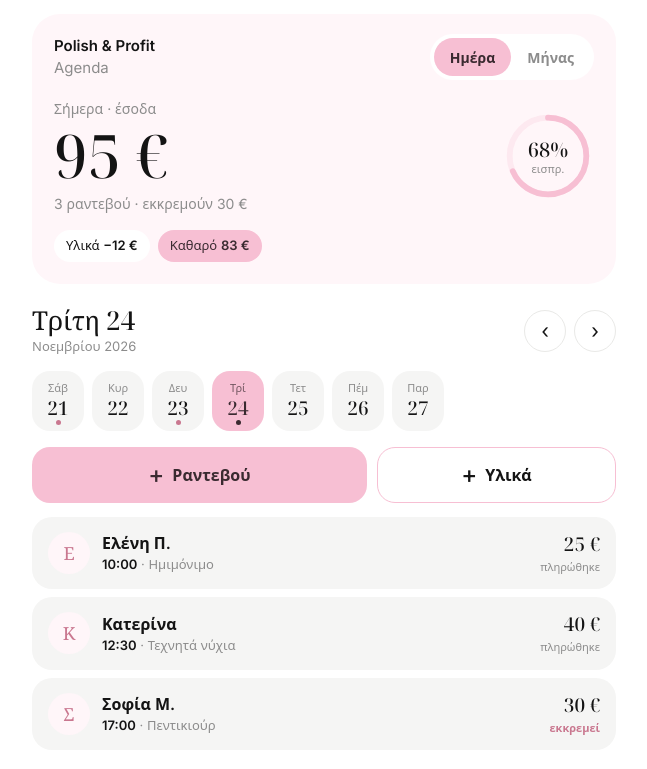
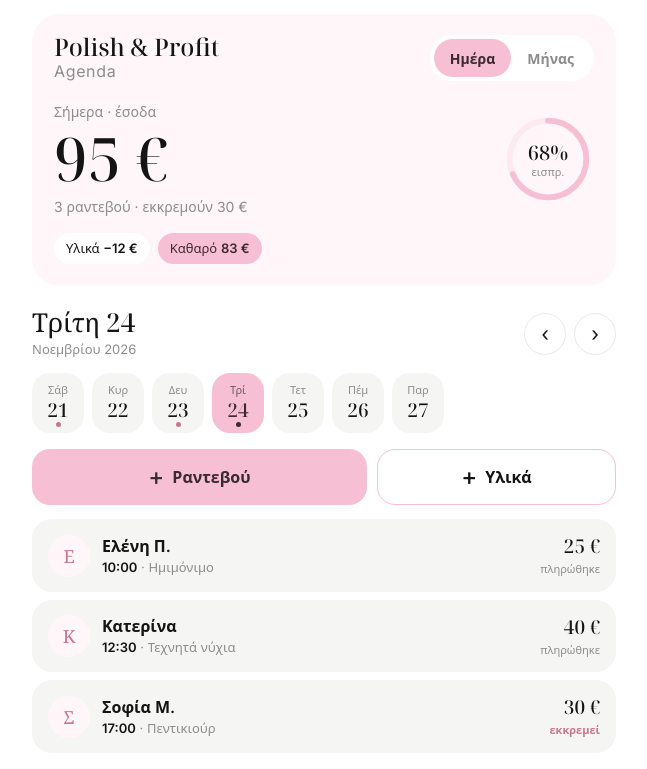
Before and after one commit to glowbooking/tameio, a plain HTML site: page index.html in a window 1280 px wide. Shown: the top 769 px of the page, without its empty margins (316-963 px from the left). Drawn offline with Linux system fonts and the light colour scheme.

Commit message:
Μεγαλύτερος τίτλος

```diff
--- a/index.html
+++ b/index.html
@@ -26,8 +26,8 @@ body{margin:0;background:var(--bg);color:var(--ink);font:16px/1.5 Inter,system-u
 button{font-family:inherit}
 .wrap{max-width:620px;margin:0 auto;padding:0 18px}
 .hero{margin:calc(14px + env(safe-area-inset-top)) 0 0;border-radius:28px;padding:20px 22px 22px;background:var(--pinkbg)}
-.top{display:flex;justify-content:space-between;align-items:center;gap:10px}
-.brand{font-weight:600;font-size:15px}
+.top{display:flex;justify-content:space-between;align-items:center;gap:10px;flex-wrap:wrap}
+.brand{font:500 24px/1.1 var(--serif);white-space:nowrap;flex:none}.brand span{display:block;font:400 16px/1.4 Inter,sans-serif;letter-spacing:.04em}
 .tabs{display:flex;background:var(--bg);border-radius:999px;padding:4px}
 .tabs button{border:0;background:none;color:var(--mute);font-weight:600;font-size:14px;padding:8px 16px;border-radius:999px;min-height:38px;cursor:pointer}
 .tabs button.on{background:var(--pink);color:var(--onpink)}
@@ -130,7 +130,7 @@ textarea.bk{min-height:110px;font-size:12px;margin-top:10px;display:none}
 <div class="wrap">
   <section class="hero">
     <div class="top">
-      <span class="brand">Polish &amp; Profit<br><span style="font-weight:400;color:var(--mute)">Agenda</span></span>
+      <span class="brand">Polish &amp; Profit<span style="color:var(--mute)">Agenda</span></span>
       <div class="tabs"><button id="tDay" class="on">Ημέρα</button><button id="tMonth">Μήνας</button></div>
     </div>
     <div id="heroBody"></div>
```
